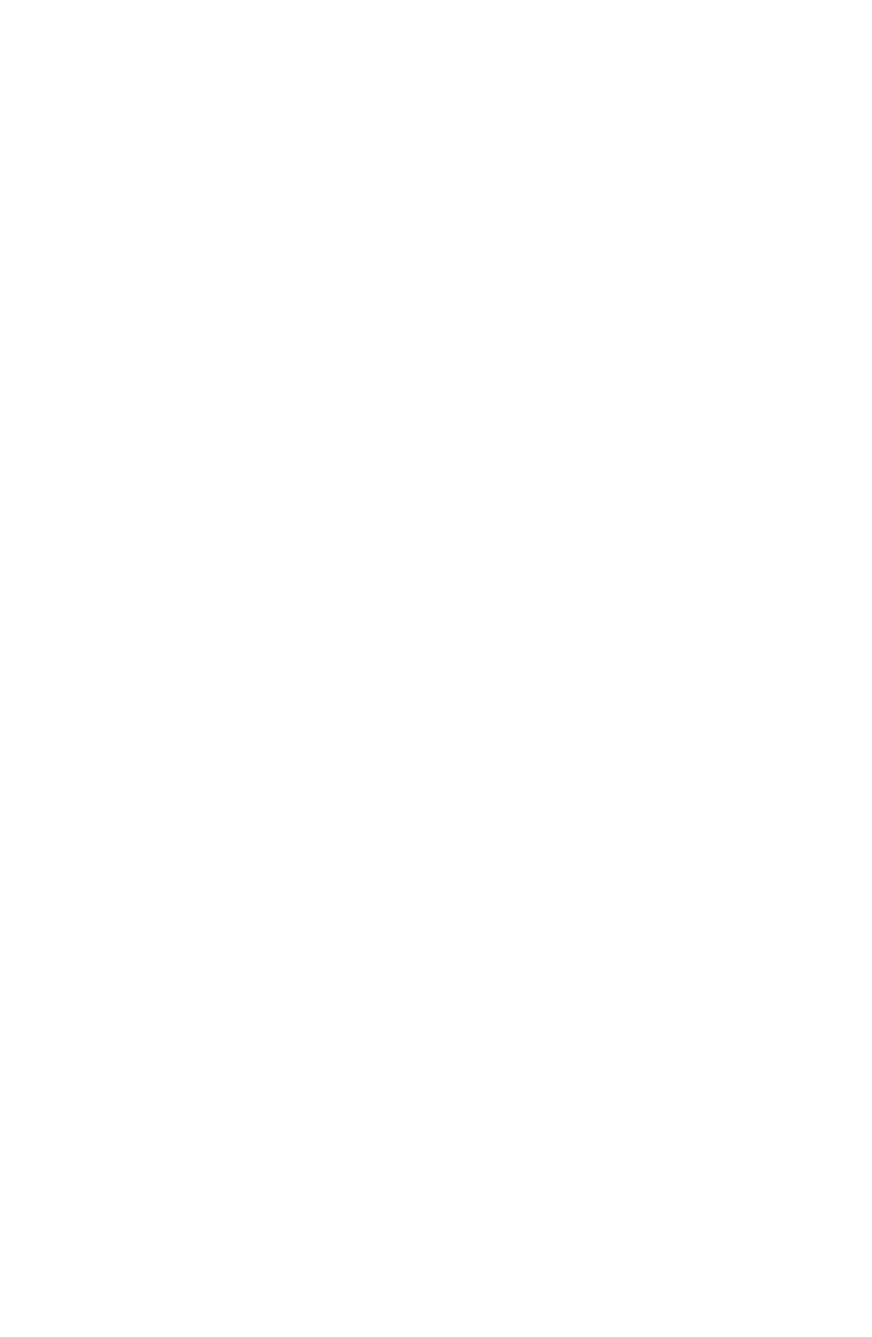
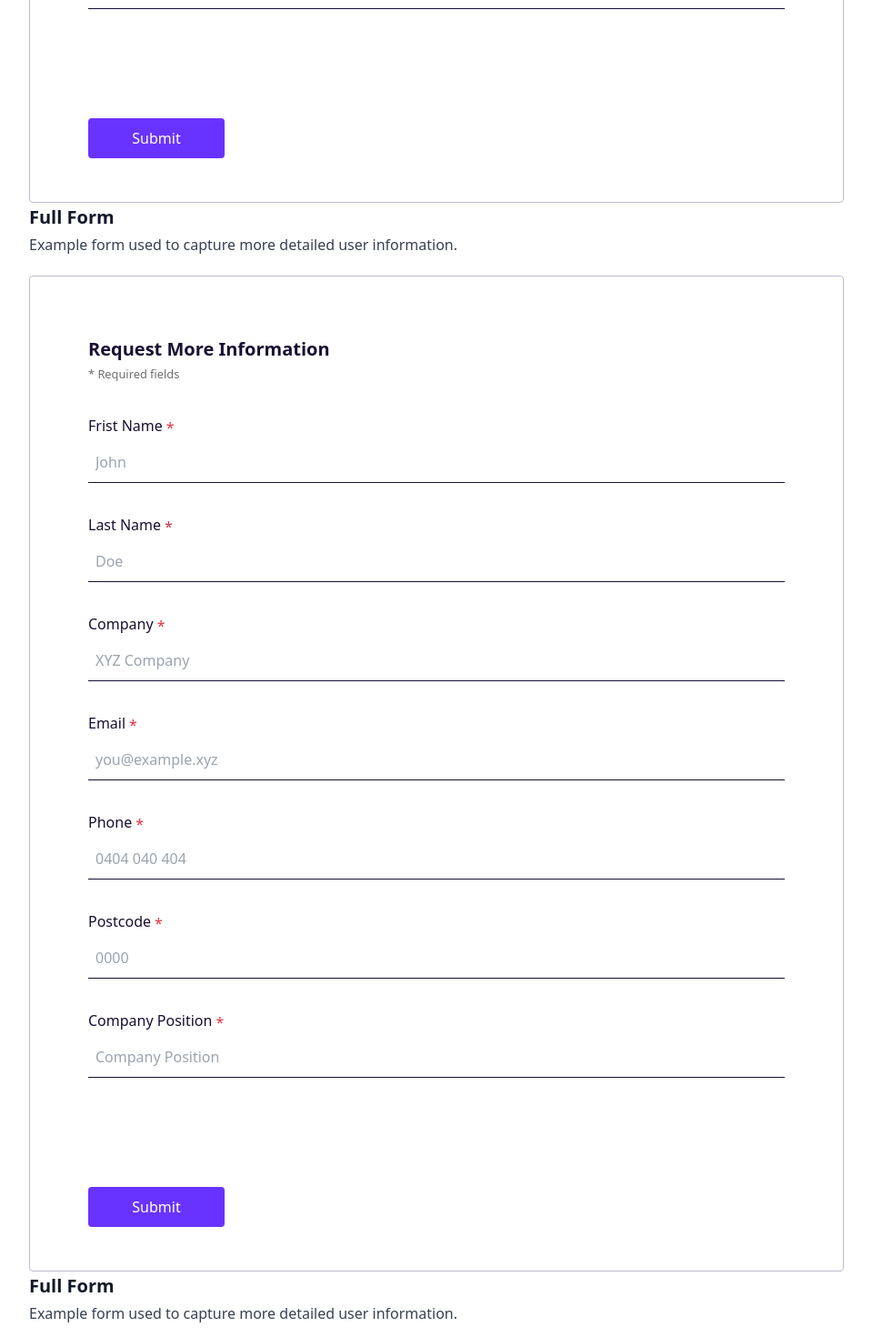
Before and after one commit to Ben-Employsure/form-test, a Next.js app: page / in a window 1280 px wide. Shown: the part 2320-3790 px from the top of the page at 91% size, without its empty margins (160-1119 px from the left). Before the commit the page ends 1515 px from the top, so only its background shows below. Built offline with nearby package versions, Linux system fonts and the light colour scheme; no server answers.

Commit message:
Added additional forms

```diff
--- a/pages/index.js
+++ b/pages/index.js
@@ -11,6 +11,10 @@ const Page = () => {
       </div>
       <div>
         <FullForm formId={process.env.NEXT_PUBLIC_FULL_FORM_ID} />
+        <FullForm formId={process.env.NEXT_PUBLIC_CONTACT_FORM_ID} />
+        <FullForm formId={process.env.NEXT_PUBLIC_PRICING_FORM_ID} />
+        <FullForm formId={process.env.NEXT_PUBLIC_CALLBACK_FORM_ID} />
+        <FullForm formId={process.env.NEXT_PUBLIC_REFERRAL_FORM_ID} />
       </div>
     </section>
   )
```
